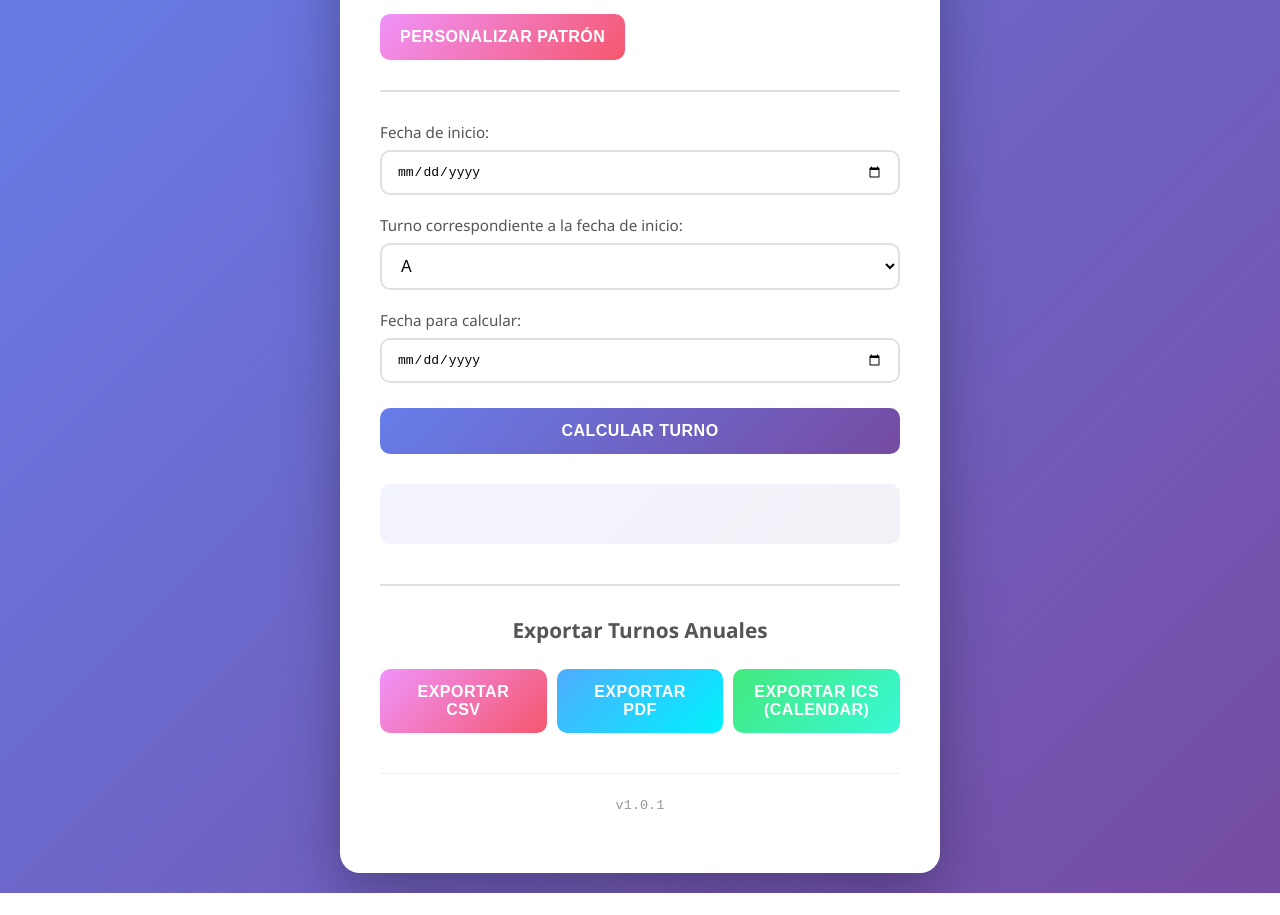
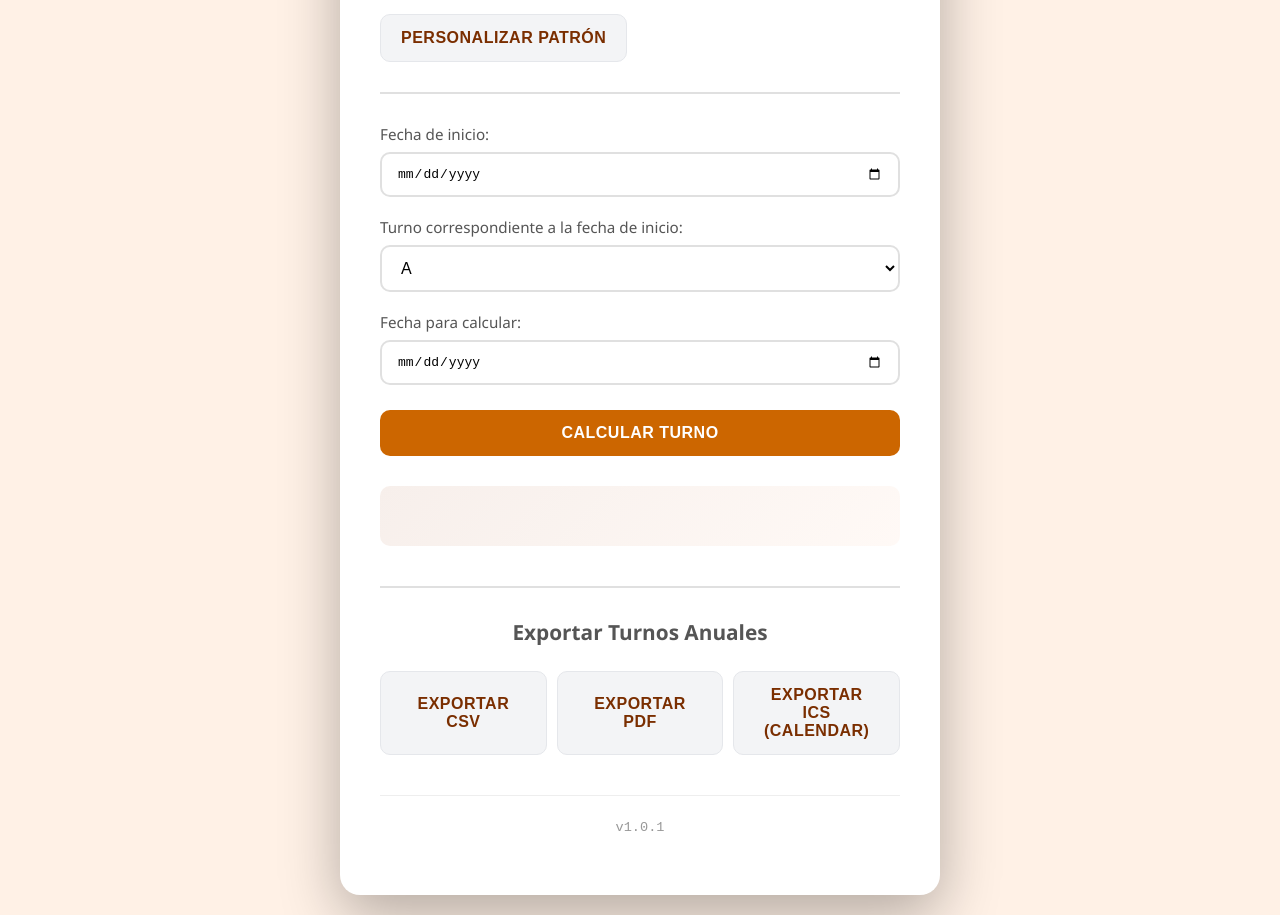
Before and after one commit to jvmonjo/calcular-turnos, a website: page index.html in a window 1280 px wide. Shown: the part 119-1034 px from the top of the page. Before the commit the page ends 1012 px from the top, so only its background shows below. Drawn offline with nearby package versions, Linux system fonts and the light colour scheme.

Commit message:
chore(css): style changes

```diff
--- a/css/styles.css
+++ b/css/styles.css
@@ -4,9 +4,21 @@
   box-sizing: border-box;
 }
 
+:root {
+  /* Brand palette from logo */
+  --brand-900: #4a1a00;
+  --brand-800: #7a2e00;
+  --brand-700: #993300;
+  --brand-600: #cc6600;
+  --brand-400: #ffb78c;
+  --brand-300: #ffd0a8;
+  --brand-200: #ffdcb4;
+  --brand-100: #fff1e6;
+}
+
 body {
   font-family: 'Segoe UI', Tahoma, Geneva, Verdana, sans-serif;
-  background: linear-gradient(135deg, #667eea 0%, #764ba2 100%);
+  background-color: var(--brand-100);
   min-height: 100vh;
   display: flex;
   justify-content: center;
@@ -60,8 +72,8 @@ select {
 input[type="date"]:focus,
 select:focus {
   outline: none;
-  border-color: #667eea;
-  box-shadow: 0 0 0 3px rgba(102, 126, 234, 0.1);
+  border-color: var(--brand-600);
+  box-shadow: 0 0 0 3px rgba(204, 102, 0, 0.12);
 }
 
 .button-group {
@@ -86,43 +98,31 @@ button {
 }
 
 button.primary {
-  background: linear-gradient(135deg, #667eea 0%, #764ba2 100%);
+  background: var(--brand-600);
   color: white;
 }
 
 button.primary:hover {
   transform: translateY(-2px);
-  box-shadow: 0 10px 20px rgba(102, 126, 234, 0.3);
+  background: var(--brand-700);
+  box-shadow: 0 10px 20px rgba(153, 51, 0, 0.25);
 }
 
-button.secondary {
-  background: linear-gradient(135deg, #f093fb 0%, #f5576c 100%);
-  color: white;
+/* Unify all non-primary buttons into a single secondary style */
+button.secondary,
+button.tertiary,
+button.quaternary {
+  background: #f3f4f6;
+  color: var(--brand-800);
+  border: 1.5px solid #e5e7eb;
 }
 
-button.secondary:hover {
-  transform: translateY(-2px);
-  box-shadow: 0 10px 20px rgba(245, 87, 108, 0.3);
-}
-
-button.tertiary {
-  background: linear-gradient(135deg, #4facfe 0%, #00f2fe 100%);
-  color: white;
-}
-
-button.tertiary:hover {
-  transform: translateY(-2px);
-  box-shadow: 0 10px 20px rgba(79, 172, 254, 0.3);
-}
-
-button.quaternary {
-  background: linear-gradient(135deg, #43e97b 0%, #38f9d7 100%);
-  color: white;
-}
-
+button.secondary:hover,
+button.tertiary:hover,
 button.quaternary:hover {
   transform: translateY(-2px);
-  box-shadow: 0 10px 20px rgba(67, 233, 123, 0.3);
+  background: #eaecef;
+  border-color: var(--brand-300);
 }
 
 button:active {
@@ -137,7 +137,7 @@ button:disabled {
 #resultado {
   margin-top: 30px;
   padding: 20px;
-  background: linear-gradient(135deg, #667eea15 0%, #764ba215 100%);
+  background: linear-gradient(135deg, rgba(153, 51, 0, 0.08) 0%, rgba(255, 183, 140, 0.08) 100%);
   border-radius: 10px;
   text-align: center;
   color: #333;
@@ -186,8 +186,8 @@ input[type="number"]:focus,
 input[type="text"]:focus,
 textarea:focus {
   outline: none;
-  border-color: #667eea;
-  box-shadow: 0 0 0 3px rgba(102, 126, 234, 0.1);
+  border-color: var(--brand-600);
+  box-shadow: 0 0 0 3px rgba(204, 102, 0, 0.12);
 }
 
 textarea {
@@ -290,13 +290,14 @@ small {
 }
 
 .update-btn.primary {
-  background: linear-gradient(135deg, #667eea 0%, #764ba2 100%);
+  background: var(--brand-600);
   color: white;
 }
 
 .update-btn.primary:hover {
   transform: translateY(-2px);
-  box-shadow: 0 5px 15px rgba(102, 126, 234, 0.4);
+  background: var(--brand-700);
+  box-shadow: 0 5px 15px rgba(153, 51, 0, 0.35);
 }
 
 .update-btn.secondary {
--- a/index.html
+++ b/index.html
@@ -4,7 +4,7 @@
   <meta charset="UTF-8">
   <meta name="viewport" content="width=device-width, initial-scale=1.0">
   <meta name="description" content="Aplicación para calcular y gestionar turnos de trabajo">
-  <meta name="theme-color" content="#667eea">
+  <meta name="theme-color" content="#cc6600">
 
   <title>Calculadora de turnos</title>
 
```
Also changed, not shown: manifest.json.
